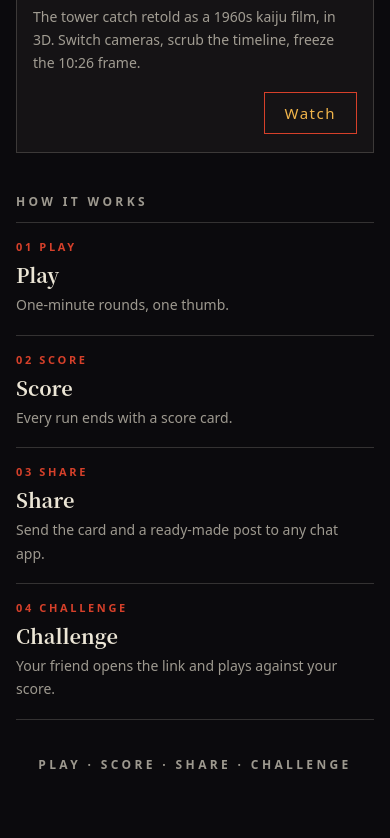
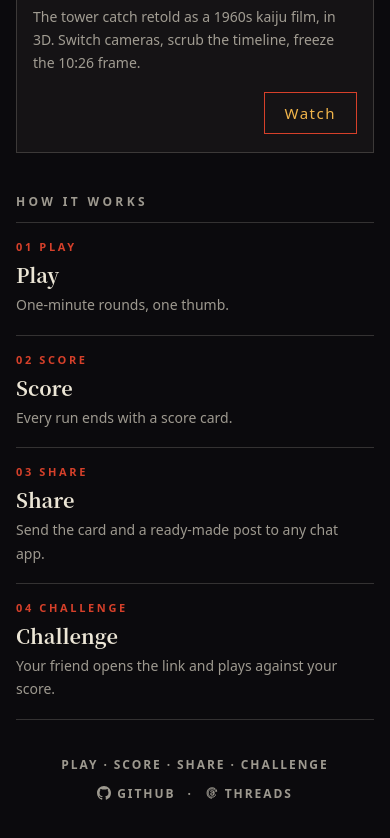
Before and after one commit to garyli-buy-me-one-brownie/pocket-arcade-ruddy, a website: page index.html in a window 390 px wide. Shown: the part 1063-1901 px from the top of the page. Before the commit the page ends 1876 px from the top, so only its background shows below. Drawn offline with Linux system fonts and the light colour scheme.

Commit message:
◆ feat(hub): add GitHub and Threads links to the footer
- Put GitHub and Threads links beside the PLAY · SCORE · SHARE · CHALLENGE motto, in the same quiet letter-spaced style
- Stack the motto and links on phones, with tighter letter spacing so the motto fits on one line
- Open both links in a new tab

```diff
--- a/index.html
+++ b/index.html
@@ -83,7 +83,17 @@ body { background: var(--film); color: var(--paper); font-family: var(--font-ui)
 .steps .en { font-size: 11px; font-weight: 700; letter-spacing: 0.24em; color: var(--vermilion); }
 .steps b { display: block; margin: 6px 0 4px; font-family: var(--font-display); font-size: 20px; }
 .steps span { font-size: 14px; line-height: 1.6; color: var(--paper-dim); }
-footer { margin-top: 36px; text-align: center; font-size: 12px; font-weight: 700; letter-spacing: 0.28em; color: var(--paper-dim); }
+footer {
+  margin-top: 36px; display: flex; flex-wrap: wrap; align-items: center; justify-content: center; gap: 8px 18px;
+  font-size: 12px; font-weight: 700; letter-spacing: 0.28em; color: var(--paper-dim); text-align: center; text-wrap: balance;
+}
+.fsep { width: 1px; height: 12px; background: var(--rule); }
+.social { display: flex; align-items: center; gap: 12px; }
+.social a { display: inline-flex; align-items: center; gap: 6px; padding: 8px 0; color: inherit; text-decoration: none; text-transform: uppercase; }
+.social a:hover { color: var(--paper); }
+.social a:focus-visible { outline: 2px solid var(--amber); outline-offset: 2px; }
+.social svg { width: 14px; height: 14px; flex: none; }
+@media (max-width: 640px) { footer { flex-direction: column; gap: 4px; letter-spacing: 0.16em; } .fsep { display: none; } }
 </style>
 </head>
 <body>
@@ -112,7 +122,15 @@ footer { margin-top: 36px; text-align: center; font-size: 12px; font-weight: 700
       <ol class="steps" id="steps"></ol>
     </section>
   </main>
-  <footer>PLAY · SCORE · SHARE · CHALLENGE</footer>
+  <footer>
+    <span>PLAY · SCORE · SHARE · CHALLENGE</span>
+    <span class="fsep" aria-hidden="true"></span>
+    <nav class="social" aria-label="Pocket Arcade elsewhere">
+      <a href="https://github.com/garyli-buy-me-one-brownie/pocket-arcade-ruddy" target="_blank" rel="noopener" title="Source on GitHub"><svg viewBox="0 0 16 16" aria-hidden="true"><path fill="currentColor" d="M8 0C3.58 0 0 3.58 0 8c0 3.54 2.29 6.53 5.47 7.59.4.07.55-.17.55-.38 0-.19-.01-.82-.01-1.49-2.01.37-2.53-.49-2.69-.94-.09-.23-.48-.94-.82-1.13-.28-.15-.68-.52-.01-.53.63-.01 1.08.58 1.23.82.72 1.21 1.87.87 2.33.66.07-.52.28-.87.51-1.07-1.78-.2-3.64-.89-3.64-3.95 0-.87.31-1.59.82-2.15-.08-.2-.36-1.02.08-2.12 0 0 .67-.21 2.2.82.64-.18 1.32-.27 2-.27.68 0 1.36.09 2 .27 1.53-1.04 2.2-.82 2.2-.82.44 1.1.16 1.92.08 2.12.51.56.82 1.27.82 2.15 0 3.07-1.87 3.75-3.65 3.95.29.25.54.73.54 1.48 0 1.07-.01 1.93-.01 2.2 0 .21.15.46.55.38A8.01 8.01 0 0 0 16 8c0-4.42-3.58-8-8-8Z"/></svg>GitHub</a>
+      <span aria-hidden="true">·</span>
+      <a href="https://www.threads.com/@linanaotakashi" target="_blank" rel="noopener" title="@linanaotakashi on Threads"><svg viewBox="0 0 24 24" aria-hidden="true"><path d="M16.6 11.2c-.3-2.6-1.9-4-4.4-4-1.6 0-2.9.7-3.6 1.9l1.4 1c.5-.8 1.2-1.1 2.2-1.1 1.2 0 2 .6 2.2 1.8-.6-.1-1.2-.2-1.9-.1-2.2.1-3.6 1.4-3.5 3.2.1 1.8 1.7 2.9 3.7 2.8 2.6-.1 3.7-2 3.9-4.4m-3.9 2.8c-1 .1-1.9-.4-1.9-1.2 0-.6.5-1.3 2-1.4.5 0 1 0 1.5.1-.2 1.8-.9 2.4-1.6 2.5Z" fill="currentColor"/><path d="M12.1 21c-5.3 0-8.6-3.4-8.6-9s3.3-9 8.6-9c4.2 0 7.1 2.1 8.1 6l-1.8.5c-.8-3-3-4.6-6.3-4.6-4.2 0-6.7 2.7-6.7 7.1s2.5 7.1 6.7 7.1c3.5 0 5.9-1.7 5.9-4.5" fill="none" stroke="currentColor" stroke-width="1.6"/></svg>Threads</a>
+    </nav>
+  </footer>
 </div>
 
 <script src="shared/arcade.js"></script>
```
